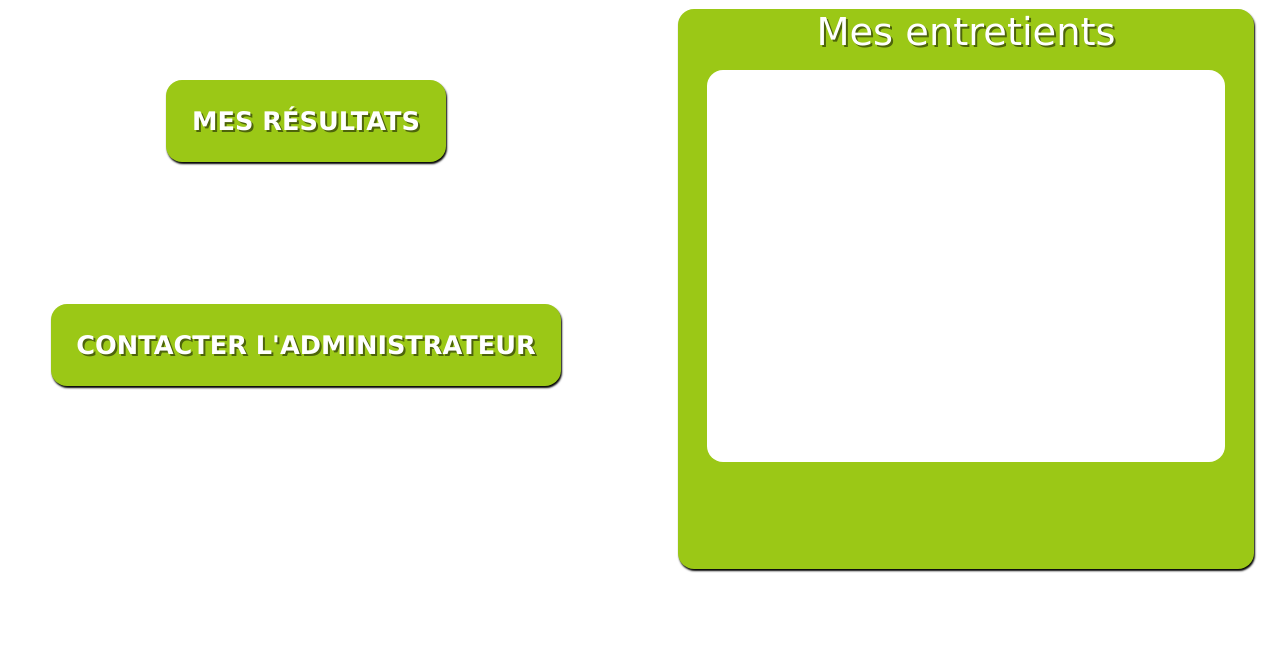
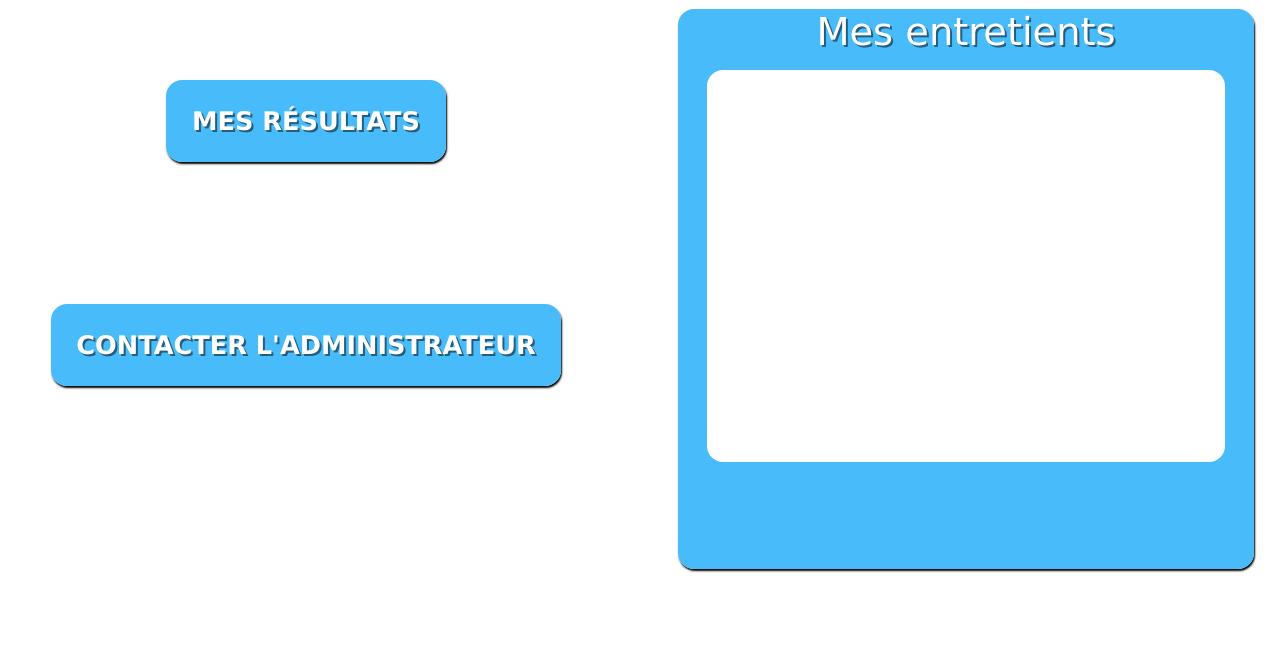
Before and after one commit to ForrayGabriel/INFO642_entretien, a PHP site: page /view/site/student_view.php in a window 1280 px wide. Shown: the part 137-800 px from the top of the page. Run offline with PHP 8.4, Linux system fonts and the light colour scheme.

Commit message:
Update student.css

```diff
--- a/css/student.css
+++ b/css/student.css
@@ -1,5 +1,5 @@
 :root {
-	--button-color: rgb(155,200,22);
+	--button-color: rgba(53,180,250,0.9);
 
 }
 
```
